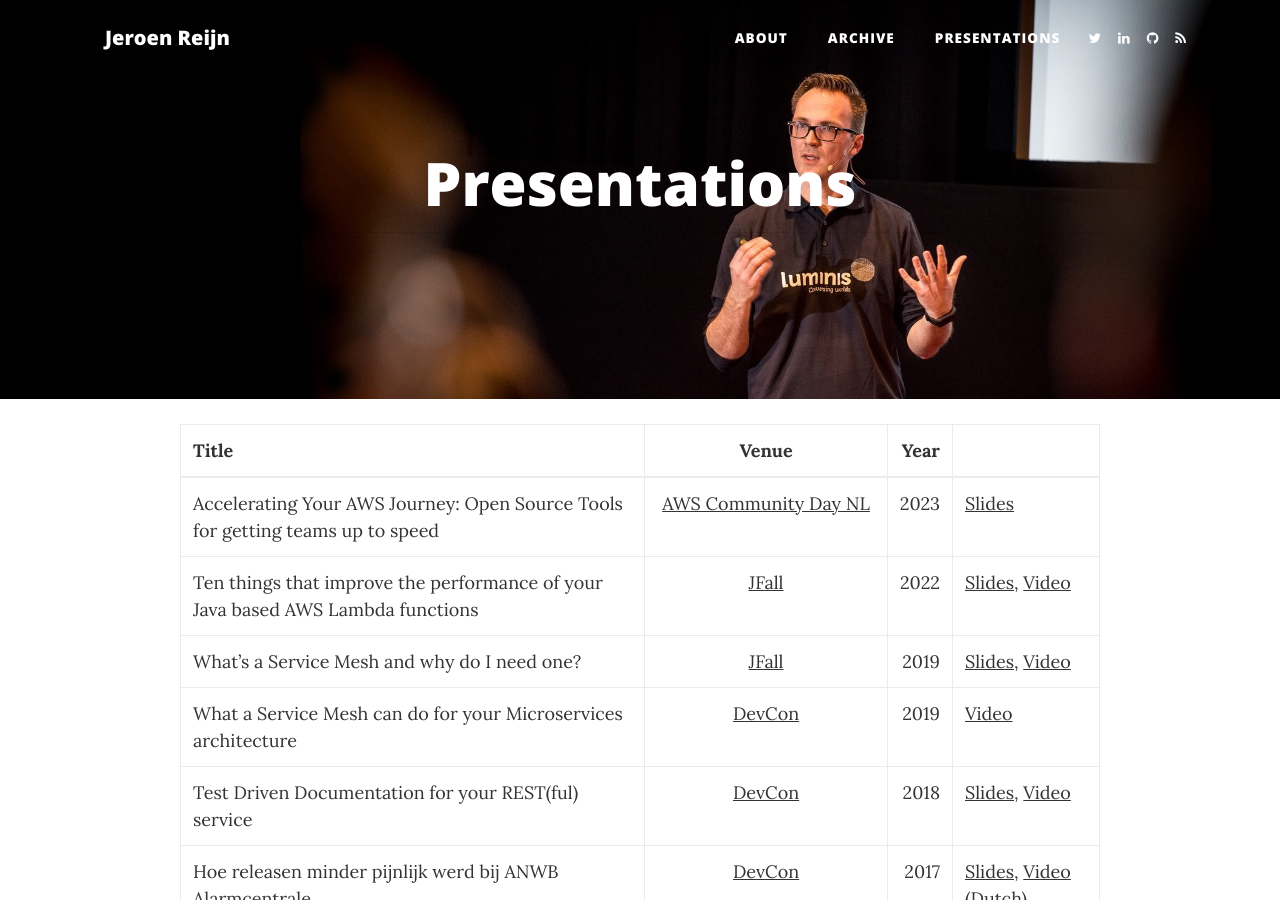
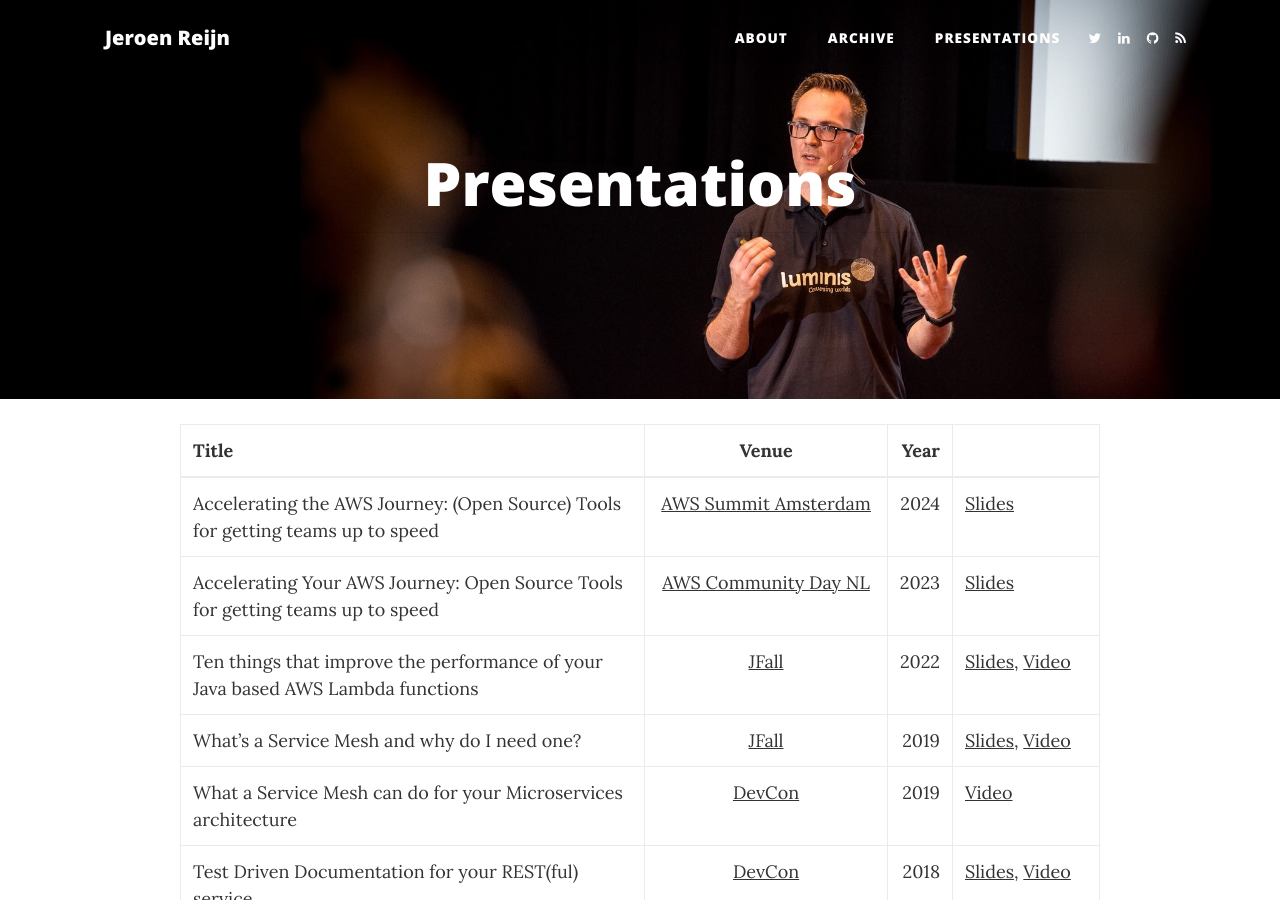
Before and after one commit to jreijn/jreijn.github.com, a Jekyll site: the page built from presentations.md, in a window 1280 px wide and 900 px high. Built offline with Jekyll 4.4.1, drawn with Linux system fonts in a browser that asks for light colours.

Commit message:
Update presentations.md

```diff
--- a/presentations.md
+++ b/presentations.md
@@ -5,9 +5,12 @@ permalink: "/presentations.html"
 header-img: "/img/presentations2-bg.jpg"
 ---
 
+
+
 {:.table .table-bordered}
 | Title        | Venue           | Year  |  |
 | ------------- |:-------------:| -----:| |
+| Accelerating the AWS Journey: (Open Source) Tools for getting teams up to speed | [AWS Summit Amsterdam](https://aws.amazon.com/events/summits/emea/amsterdam) | 2024 | <a href="https://speakerdeck.com/jreijn/accelerating-the-aws-journey-open-source-tools-for-getting-teams-up-to-speed">Slides</a> |
 | Accelerating Your AWS Journey: Open Source Tools for getting teams up to speed | [AWS Community Day NL](https://awscommunityday.nl) | 2023 | <a href="https://speakerdeck.com/jreijn/accelerating-your-aws-journey-open-source-tools-for-getting-teams-up-to-speed">Slides</a>
 | Ten things that improve the performance of your Java based AWS Lambda functions | [JFall](https://2022.jfall.nl/) | 2022 | <a href="https://speakerdeck.com/jreijn/j-fall-2022-ten-performance-improvements-for-your-java-based-aws-lambda-functions">Slides</a>, <a href="https://www.youtube.com/watch?v=2xGsmAwFs60">Video</a>
 | What’s a Service Mesh and why do I need one? | [JFall](https://jfall.nl) | 2019 | <a href="https://www.slideshare.net/jreijn/whats-a-service-mesh-and-why-do-i-need-one">Slides</a>, <a href="https://youtu.be/NiQ57yOmzOE">Video</a>
```
